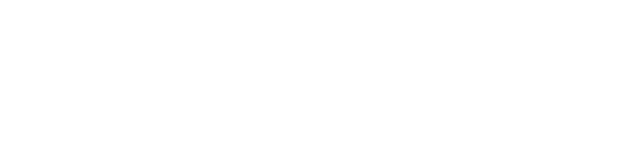
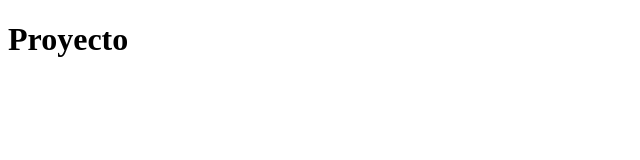
Before and after one commit to nompar12/Avanza2983, a plain HTML site: page Proyecto_avanza/Index.html in a window 1280 px wide. Shown: the whole page, without its empty margins (0-640 px from the left). Drawn offline with Linux system fonts and the light colour scheme.

Commit message:
second time

```diff
--- a/Proyecto_avanza/Index.html
+++ b/Proyecto_avanza/Index.html
@@ -6,6 +6,10 @@
     <title>Avanza2983</title>
 </head>
 <body>
+    <header>
+<h1>Proyecto</h1>
+
+</header>
 
 </body>
 </html>
```
